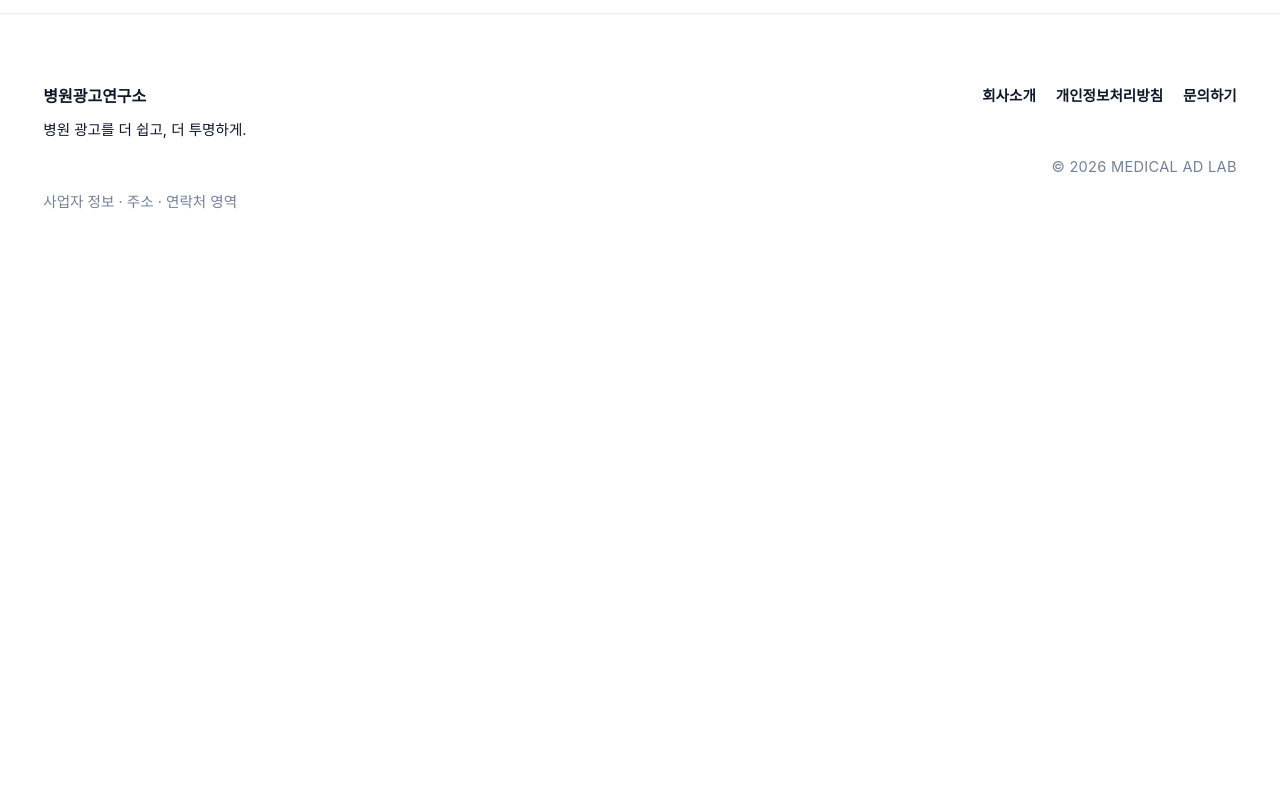
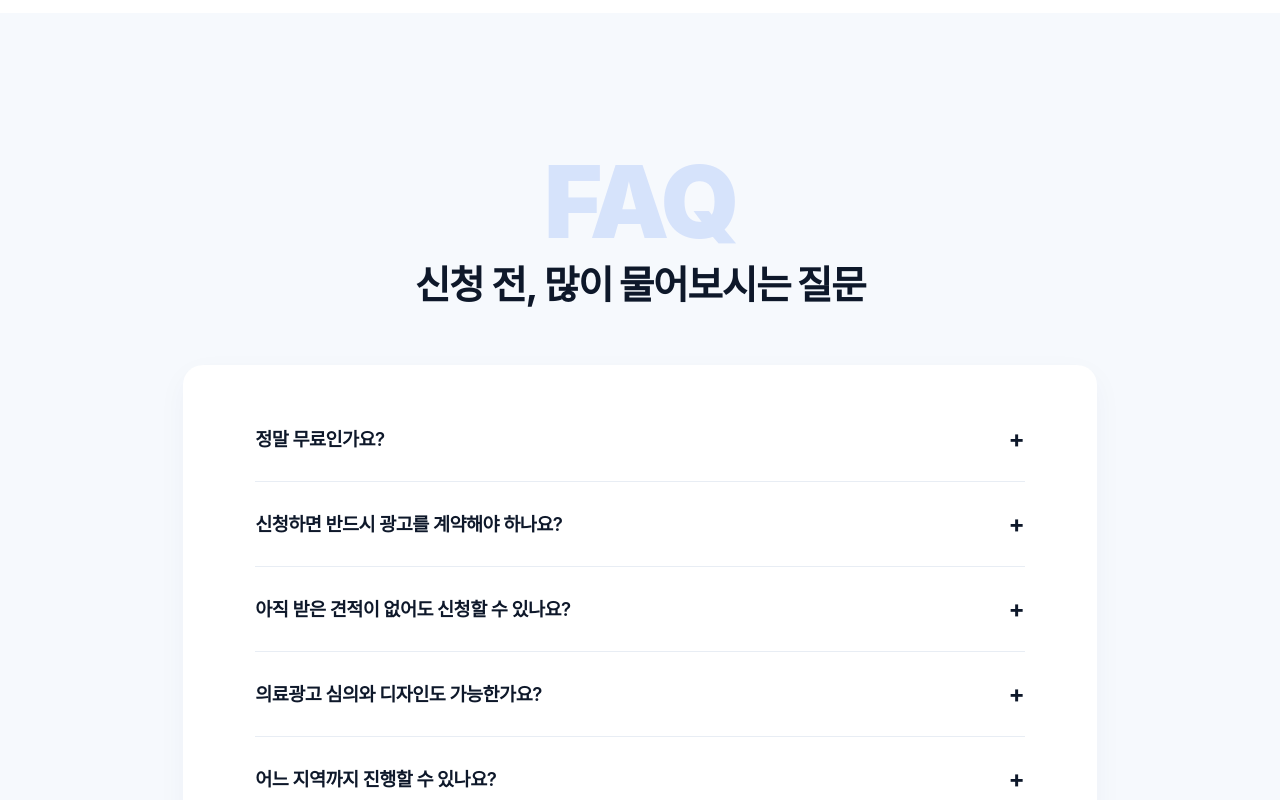
Before and after one commit to BIOADDLAB/medical-ad-lab, a Next.js app: page / in a window 1280 px wide. Shown: the part 9360-10160 px from the top of the page. Before the commit the page ends 9644 px from the top, so only its background shows below. Built offline with nearby package versions, Linux system fonts and the light colour scheme; no server answers; a web font is replaced by a local one.

Commit message:
feat: faq 섹션 추가 및 반응형 대응

```diff
--- a/app/page.tsx
+++ b/app/page.tsx
@@ -6,6 +6,7 @@ import { Media } from '@/components/home/media';
 import { Metrics } from '@/components/home/metrics';
 import { Lab } from '@/components/home/lab';
 import { Process } from '@/components/home/process';
+import { Faq } from '@/components/home/faq';
 
 export default function Home() {
     return (
@@ -18,6 +19,7 @@ export default function Home() {
             <Metrics />
             <Lab />
             <Process />
+            <Faq />
         </main>
     );
 }
--- /dev/null
+++ b/components/home/faq.tsx
@@ -0,0 +1,57 @@
+'use client';
+
+import { useState } from 'react';
+import { faqs } from '@/data';
+
+export function Faq() {
+    const [open, setOpen] = useState<number | null>(null);
+    return (
+        <section className="bg-soft py-section">
+            <div className="site-container max-w-[1000px]">
+                <div className="mb-10 text-center lg:mb-[72px]">
+                    <span className="section-title lg:text-[100px] font-black text-brand/15 not-italic ">FAQ</span>
+                    <h2 className="section-title -m-5 lg:text-h1">
+                        <em className="not-italic font-bold">신청 전, </em>
+                        많이 물어보시는 질문
+                    </h2>
+                </div>
+                <div className="rounded-card bg-white px-5 py-2 shadow-[0_10px_30px_rgba(21,49,94,.04)] lg:px-18 lg:py-8">
+                    {faqs.map(([question, answer], index) => {
+                        const expanded = open === index;
+                        return (
+                            <div
+                                className={`faq-item border-line [&+&]:border-t ${expanded ? 'is-open' : ''}`}
+                                key={question}
+                            >
+                                <button
+                                    type="button"
+                                    aria-expanded={expanded}
+                                    aria-controls={`faq-panel-${index}`}
+                                    onClick={() => setOpen(expanded ? null : index)}
+                                    className="flex w-full items-center justify-between gap-5 border-0 bg-transparent py-6 text-left lg:pt-[24px]"
+                                >
+                                    <span className="text-[15px] font-semibold lg:text-h5">{question}</span>
+                                    <i className="text-[24px] font-bold not-italic text-[#0E182A]">
+                                        {expanded ? '−' : '+'}
+                                    </i>
+                                </button>
+                                <div
+                                    id={`faq-panel-${index}`}
+                                    className="faq-panel"
+                                    role="region"
+                                    aria-hidden={!expanded}
+                                >
+                                    <p
+                                        className={`m-0 overflow-hidden text-sm text-muted ${expanded ? 'pb-6 lg:pb-[30px]' : ''}`}
+                                    >
+                                        {answer}
+                                    </p>
+                                </div>
+                            </div>
+                        );
+                    })}
+                </div>
+            </div>
+        </section>
+    );
+}
```
